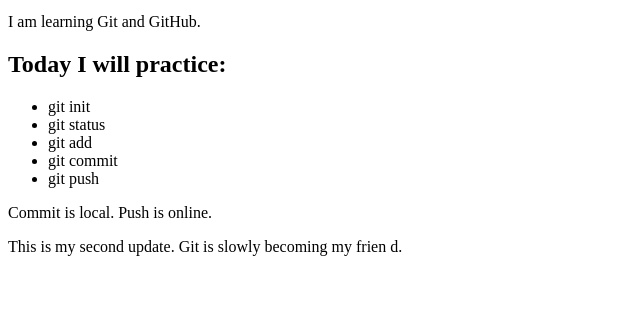
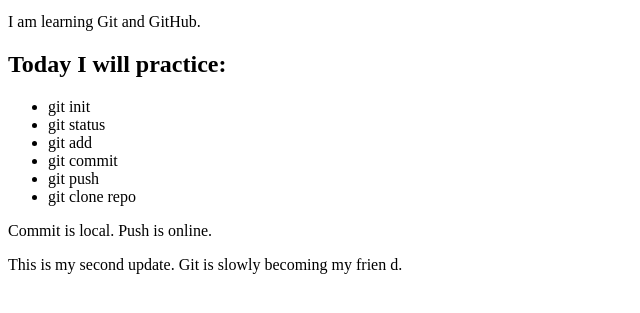
Before and after one commit to SakshammDubey/git-github-assignment, a plain HTML site: page index.html in a window 1280 px wide. Shown: the part 101-414 px from the top of the page, without its empty margins (0-640 px from the left). Drawn offline with Linux system fonts and the light colour scheme.

Commit message:
clone repo commit

```diff
--- a/index.html
+++ b/index.html
@@ -20,6 +20,7 @@
             <li>git add</li>
             <li>git commit</li>
             <li>git push</li>
+            <li>git clone repo</li>
         </ul>
 
         <p>Commit is local. Push is online.</p>
```
